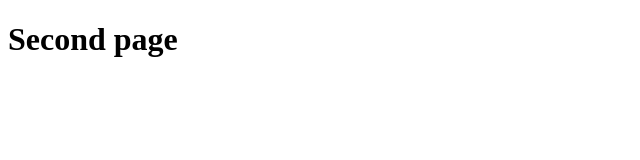
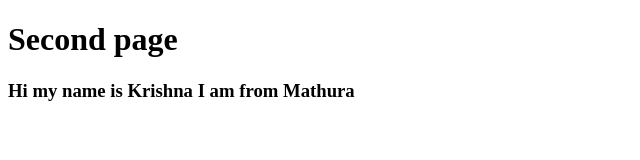
Before and after one commit to Abhisek753/Git_Class_Oct_Demo, a plain HTML site: page app.html in a window 1280 px wide. Shown: the whole page, without its empty margins (0-640 px from the left). Drawn offline with Linux system fonts and the light colour scheme.

Commit message:
krishna added some mess

```diff
--- a/app.html
+++ b/app.html
@@ -7,5 +7,6 @@
 </head>
 <body>
     <h1>Second page</h1>
+    <h3>Hi my name is Krishna I am from Mathura</h3>
 </body>
 </html>
```
